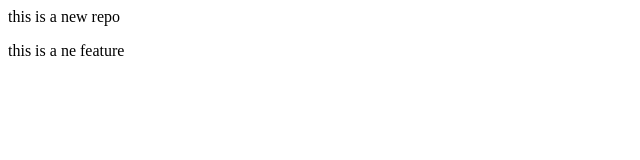
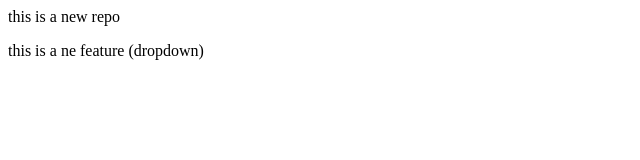
Before and after one commit to InanSahil/localrepo, a plain HTML site: page index.html in a window 1280 px wide. Shown: the full height of the page, 0-640 px from the left. Drawn offline with Linux system fonts and the light colour scheme.

Commit message:
adddropdown

```diff
--- a/index.html
+++ b/index.html
@@ -1,2 +1,2 @@
 <p>this is a new repo</p>
-<p> this is a ne feature</p>
+<p> this is a ne feature (dropdown)</p>
```
